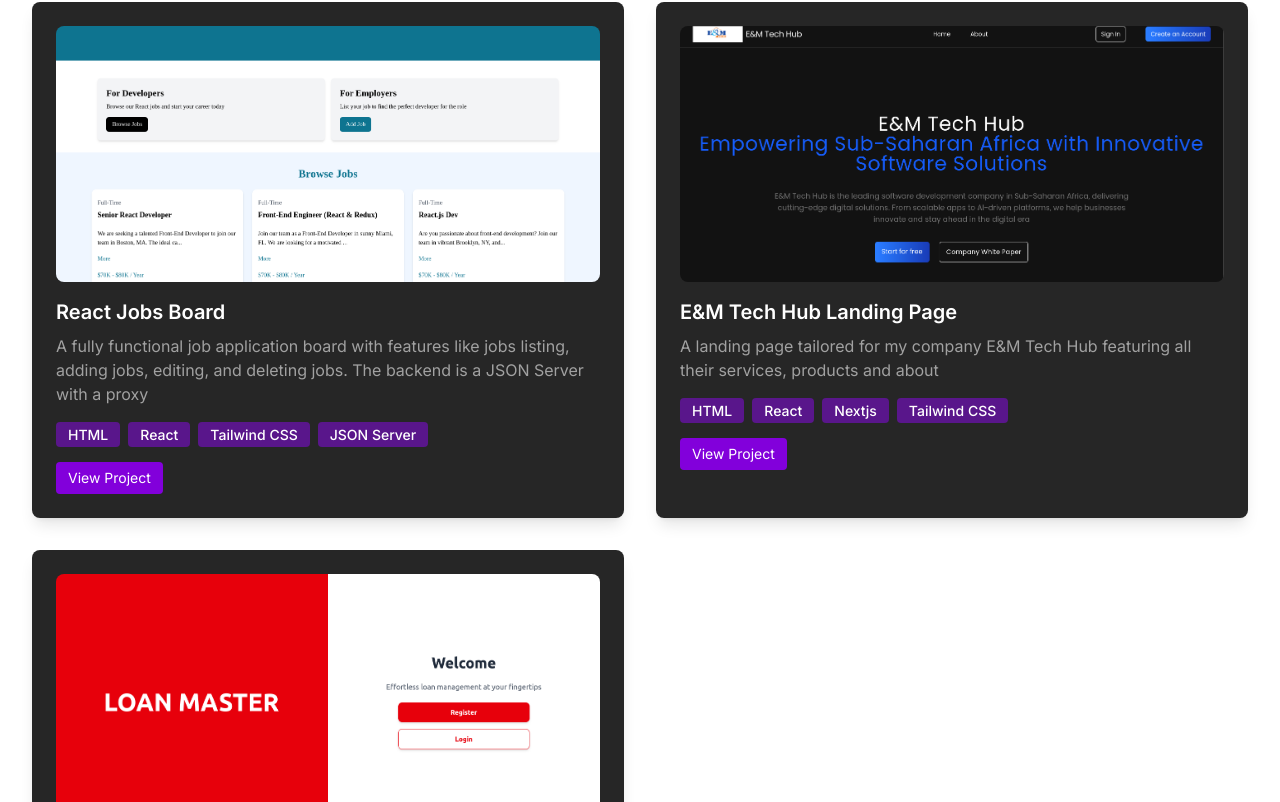
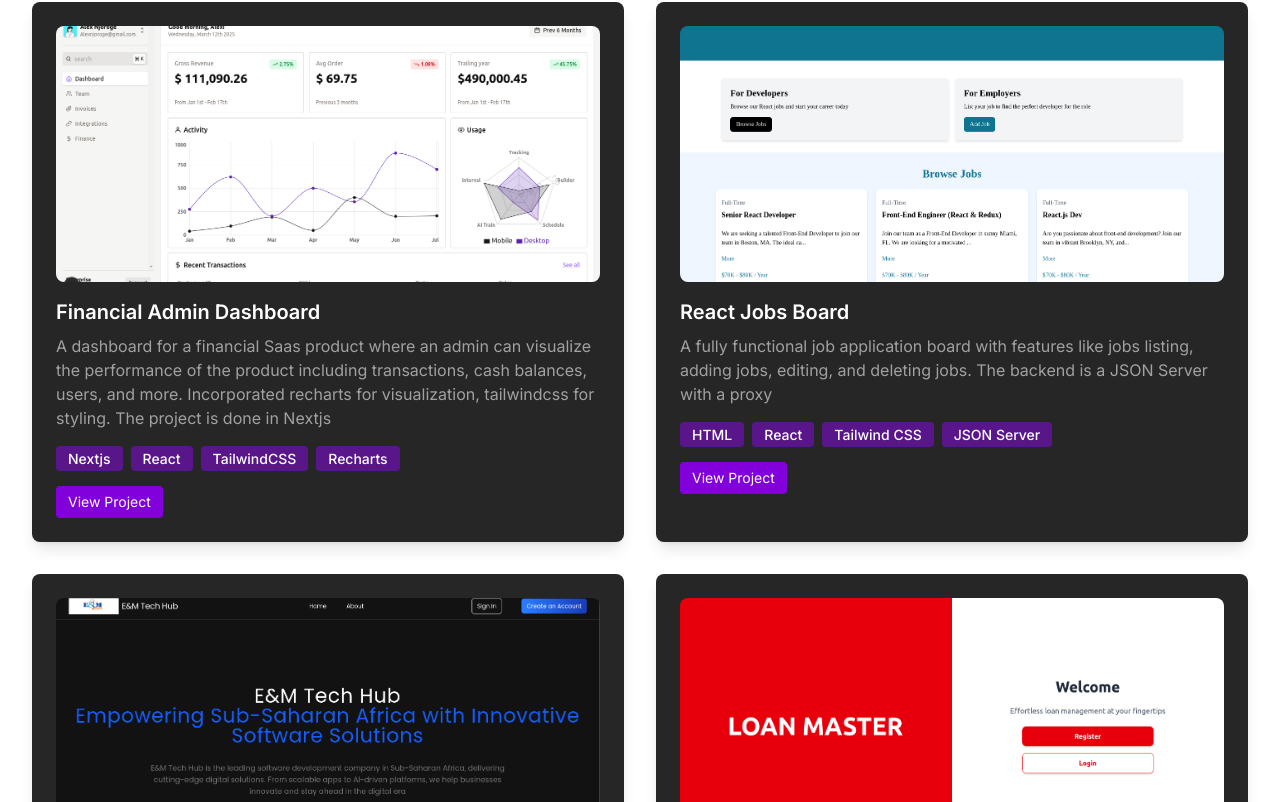
Before and after one commit to TwinCity-1/Alex-s-Portfolio, a React (Vite) app: page / in a window 1280 px wide. Shown: the part 3396-4198 px from the top of the page. Built offline with nearby package versions, Linux system fonts and the light colour scheme.

Commit message:
added new project

```diff
--- a/src/constants/index.js
+++ b/src/constants/index.js
@@ -2,6 +2,7 @@
 import project2 from "../assets/projects/project-1.png";
 import project3 from "../assets/projects/4.png";
 import project4 from "../assets/projects/12.png";
+import project5 from "../assets/projects/5.png"
 
 
 export const HERO_CONTENT = `I am a passionate frontend developer with a knack for crafting visually appealing and user-friendly web applications. With hands-on experience in web design and development, I specialize in technologies like JavaScript, React, Next.js, HTML, and CSS. I have built and maintained websites, ensuring responsive design, optimized performance, and seamless user experiences. My goal is to leverage my expertise in frontend development to create innovative and scalable solutions that drive business growth and deliver exceptional user experiences. I am a quick learner, adaptable to new technologies, and committed to delivering high-quality results in every project I undertake`;
@@ -51,6 +52,13 @@
 ];
 export const PROJECTS = [
   {
+    title: "Financial Admin Dashboard",
+    image: project5,
+    description: "A dashboard for a financial Saas product where an admin can visualize the performance of the product including transactions, cash balances, users, and more. Incorporated recharts for visualization, tailwindcss for styling. The project is done in Nextjs",
+    technologies: ["Nextjs", "React", "TailwindCSS", "Recharts",],
+    link: "https://financial-admin-dashboard-hmjp.vercel.app/"
+  },
+  {
     title: "React Jobs Board",
     image: project1,
     description:
@@ -71,7 +79,7 @@
     image: project4,
     description:
       "A comprehensive loan management system that enables users to manage loans, repayments, and customer details efficiently.",
-    technologies: ["React", "Next.js", "Tailwind CSS","Shadcn"],
+    technologies: ["React", "Next.js", "Tailwind CSS", "Shadcn"],
     link: "https://loan-management-app-pearl.vercel.app/"
   }
 ];
```
Also changed, not shown: src/assets/projects/5.png (added). Lines whose indentation alone changed are shown as unchanged.
